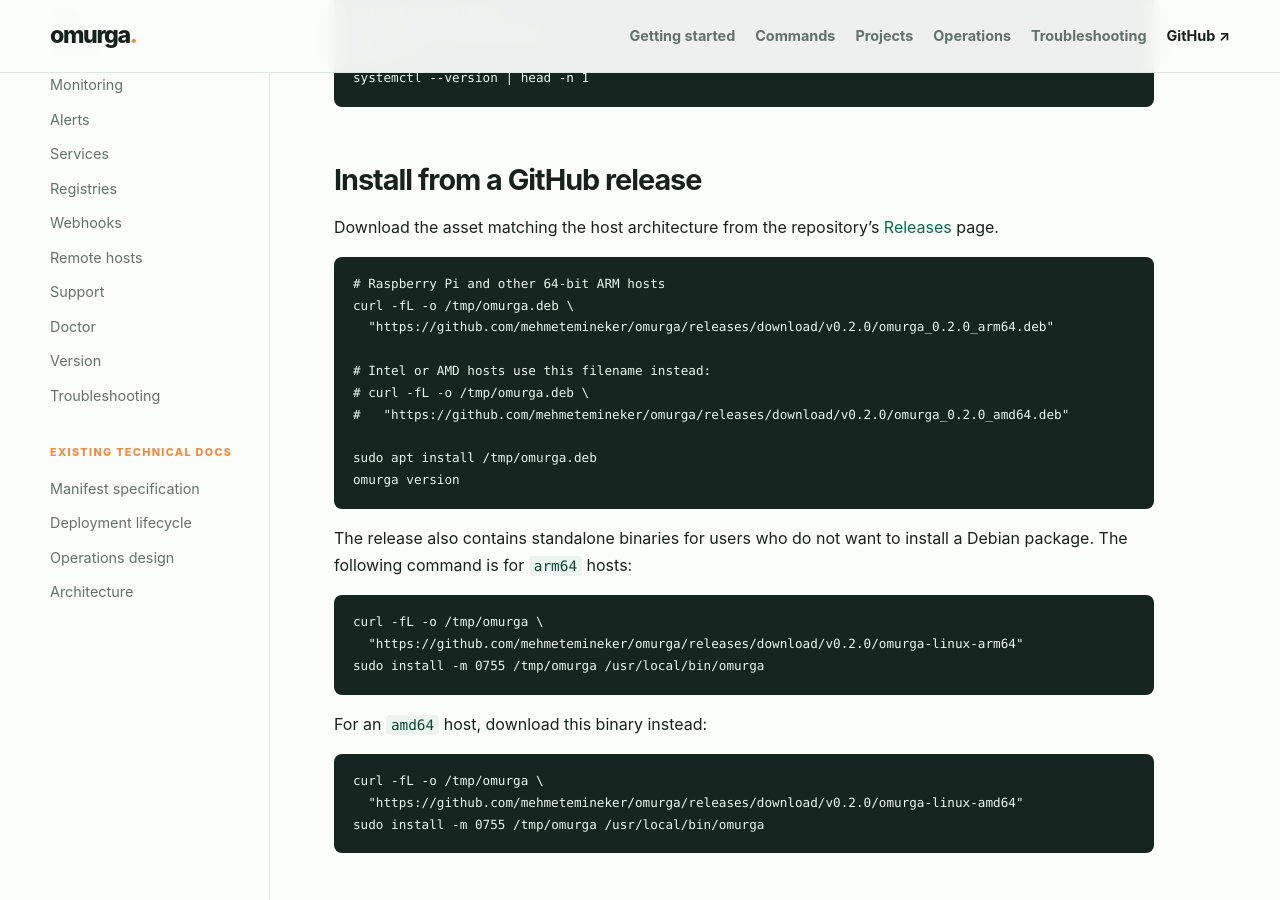
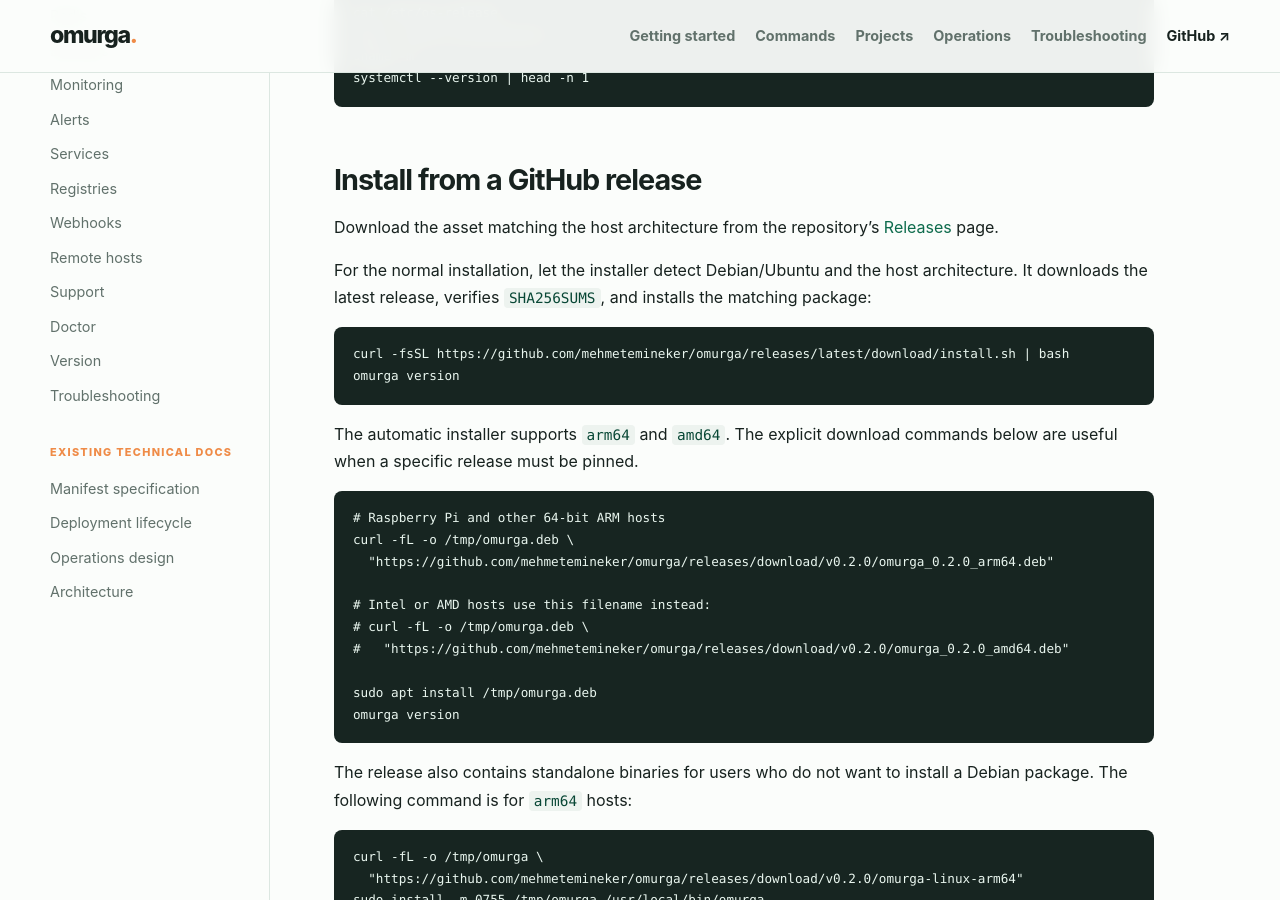
Before and after one commit to mehmetemineker/omurga, a Jekyll site: the page built from docs/getting-started.md, in a window 1280 px wide and 900 px high, scrolled down 592 px. Built offline with Jekyll 4.4.1, drawn with Linux system fonts in a browser that asks for light colours.

Commit message:
feat: add automatic installer script and update documentation

````diff
--- a/docs/getting-started.md
+++ b/docs/getting-started.md
@@ -30,6 +30,18 @@ systemctl --version | head -n 1
 
 Download the asset matching the host architecture from the repository’s
 [Releases](https://github.com/mehmetemineker/omurga/releases) page.
+
+For the normal installation, let the installer detect Debian/Ubuntu and the
+host architecture. It downloads the latest release, verifies `SHA256SUMS`, and
+installs the matching package:
+
+```bash
+curl -fsSL https://github.com/mehmetemineker/omurga/releases/latest/download/install.sh | bash
+omurga version
+```
+
+The automatic installer supports `arm64` and `amd64`. The explicit download
+commands below are useful when a specific release must be pinned.
 
 ```bash
 # Raspberry Pi and other 64-bit ARM hosts
````
Also changed, not shown: .github/workflows/release.yml, README.md, packaging/deb/README.md, 1 other file.
